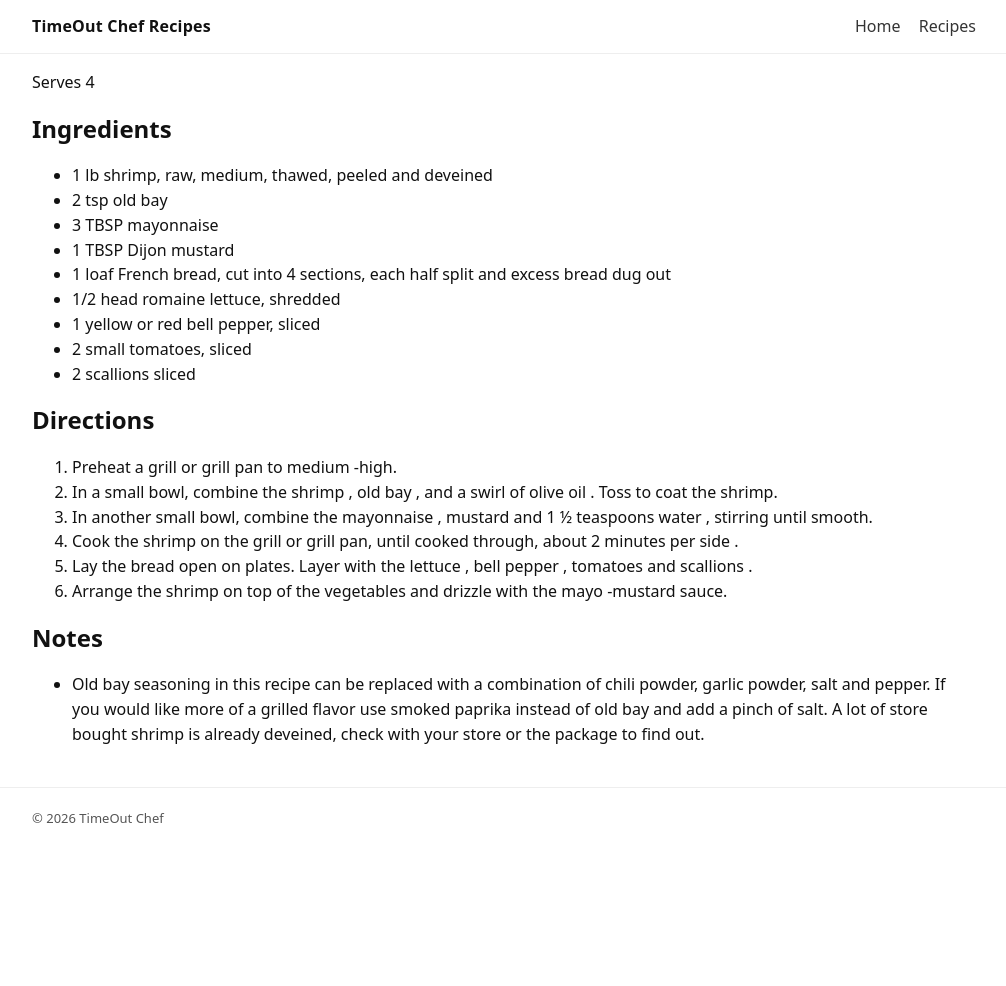
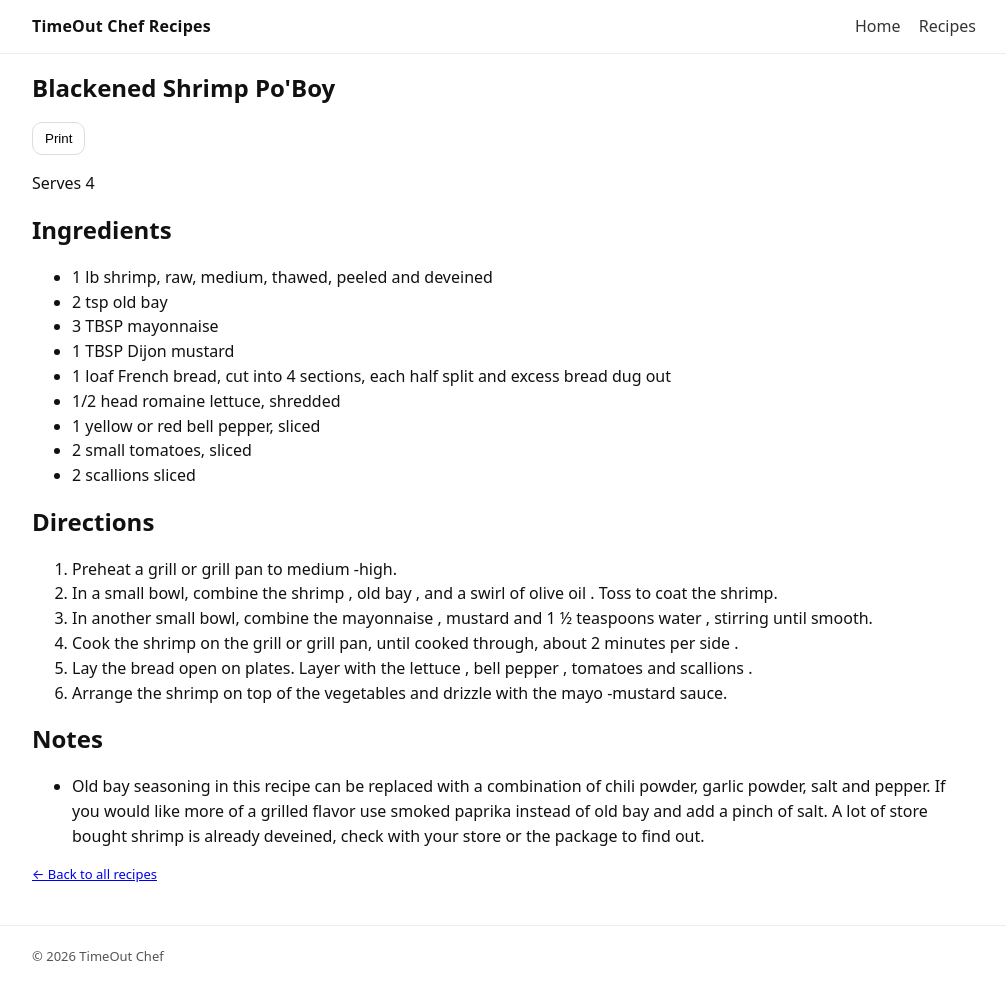
Before and after one commit to scottschrum79-design/timeoutchef.com, a Jekyll site: the page built from _recipes/blackened-shrimp-poboy.md, in a window 1280 px wide and 986 px high. Shown: the whole window, without its empty margins (136-1142 px from the left). Built offline with Jekyll 4.4.1, drawn with Linux system fonts in a browser that asks for light colours; some of the changed lines change nothing that is shown.

Commit message:
Update blackened-shrimp-poboy.md

```diff
--- a/_recipes/blackened-shrimp-poboy.md
+++ b/_recipes/blackened-shrimp-poboy.md
@@ -1,5 +1,8 @@
 ---
-layout: default
+layout: recipe
+categories:
+- seafood
+- sandwich
 title: "Blackened Shrimp Po'Boy"
 ---
 
```
